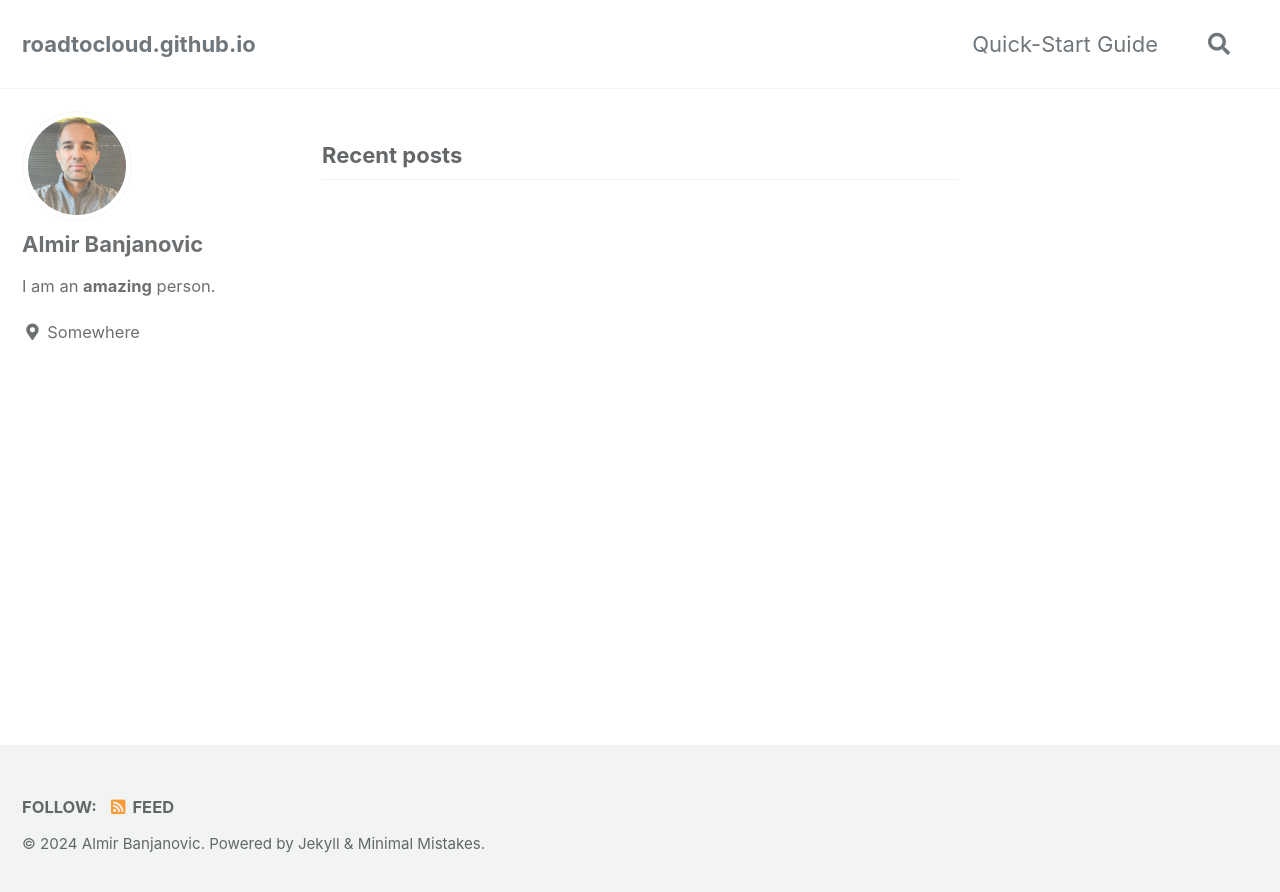
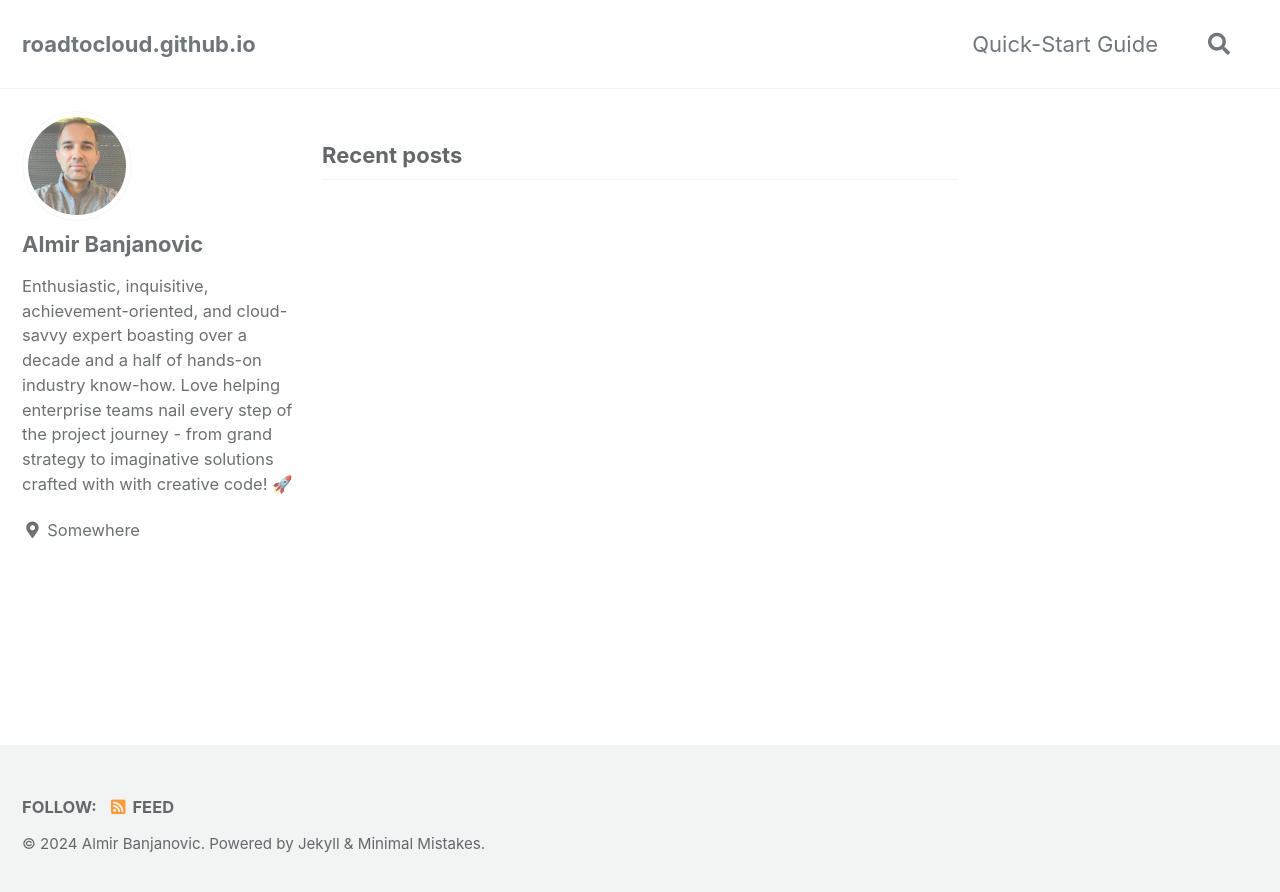
Before and after one commit to almirbanjanovic/roadtocloud.github.io, a Jekyll site: the page built from index.html, in a window 1280 px wide. Shown: the top 892 px of the page. Built offline with Jekyll 4.4.1, drawn with Linux system fonts in a browser that asks for light colours; cached includes are drawn as plain includes; the list of posts is cut into pages by our own code; comment, search, counter and statistics services are not loaded.

Commit message:
Update _config.yml

```diff
--- a/_config.yml
+++ b/_config.yml
@@ -107,7 +107,7 @@ analytics:
 author:
   name             : "Almir Banjanovic"
   avatar           : "/assets/images/bio-head.jpg" # path of avatar image, e.g. "/assets/images/bio-photo.jpg"
-  bio              : "I am an **amazing** person."
+  bio              : "Enthusiastic, inquisitive, achievement-oriented, and cloud-savvy expert boasting over a decade and a half of hands-on industry know-how. Love helping enterprise teams nail every step of the project journey - from grand strategy to imaginative solutions crafted with with creative code! 🚀"
   location         : "Somewhere"
   email            :
   links:
```
